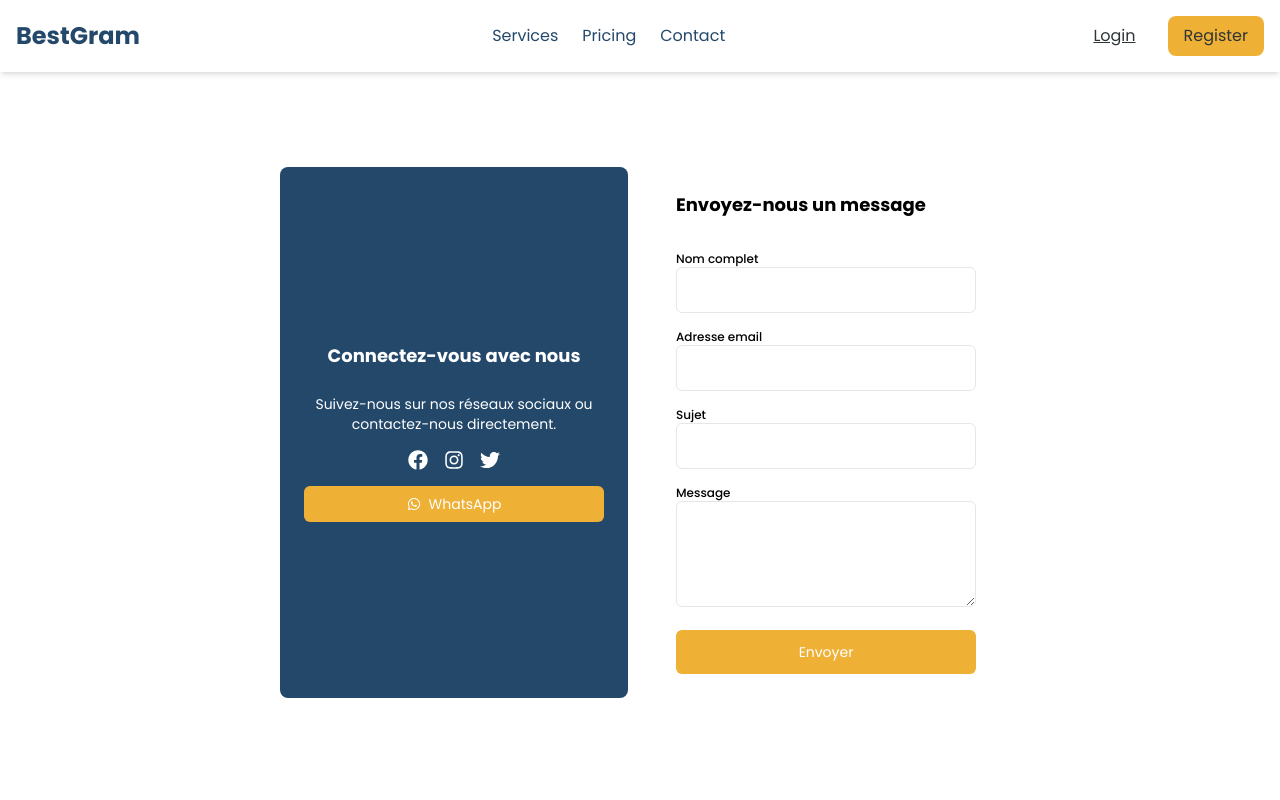
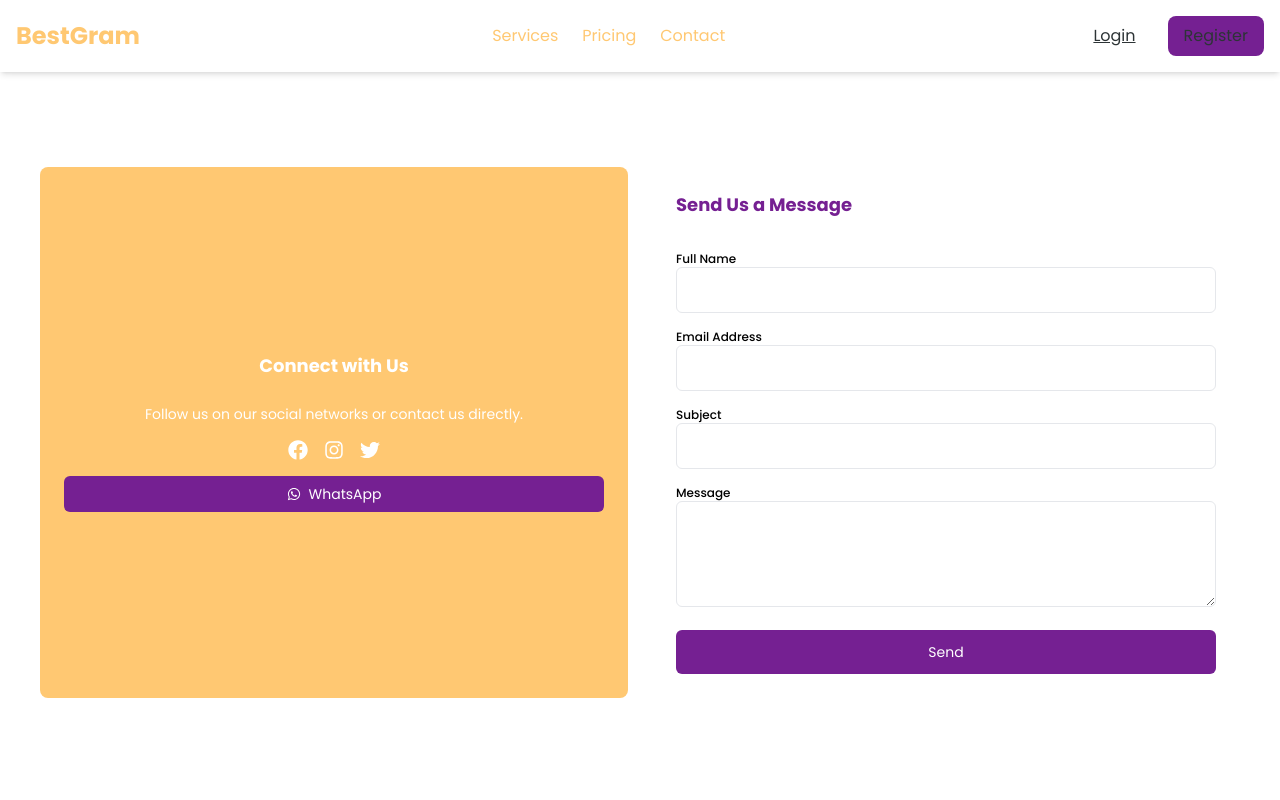
Before and after one commit to aznidi/bestgram-frontend, a React (Vite) app: page /contact in a window 1280 px wide. Shown: the top 800 px of the page. Built offline with nearby package versions, Linux system fonts and the light colour scheme; a small style sheet from the web is missing.

Commit message:
modifer la page de contact , et modifer les couleurs de bases

```diff
--- a/src/pages/Contact/index.jsx
+++ b/src/pages/Contact/index.jsx
@@ -2,91 +2,103 @@ import { useState } from "react";
 import { FaFacebook, FaInstagram, FaTwitter, FaWhatsapp } from "react-icons/fa";
 import { motion } from "framer-motion";
 import { Formik, Field, Form, ErrorMessage } from "formik";
+import * as Yup from "yup";  // Import de Yup
 import { Toaster, toast } from "react-hot-toast";
 
 export default function ContactUs() {
   const initialValues = { name: "", email: "", subject: "", message: "" };
 
-  const validate = (values) => {
-    const errors = {};
-    if (!values.name) errors.name = "Ce champ est requis";
-    if (!values.email) {
-      errors.email = "Ce champ est requis";
-    } else if (!/\S+@\S+\.\S+/.test(values.email)) {
-      errors.email = "Adresse email invalide";
-    }
-    if (!values.subject) errors.subject = "Ce champ est requis";
-    if (!values.message) errors.message = "Ce champ est requis";
-    return errors;
-  };
+  // Validation avec Yup
+  const validationSchema = Yup.object({
+    name: Yup.string().required("This field is required"),
+    email: Yup.string().email("Invalid email address").required("This field is required"),
+    subject: Yup.string().required("This field is required"),
+    message: Yup.string().required("This field is required"),
+  });
 
   const handleSubmit = (values, { resetForm }) => {
-    if (Object.keys(values).every((key) => values[key])) {
-      toast.success("Message envoyé avec succès!");
-      resetForm();
-    } else {
-      toast.error("❌ Il y a des erreurs dans le formulaire!");
-    }
+    toast.success("Message sent successfully!");
+    resetForm();
   };
 
   return (
     <div className="flex justify-center items-center min-h-screen p-4 pt-[80px]">
       <motion.div
-        className="bg-transparent shadow- rounded-lg grid md:grid-cols-2 w-full max-w-3xl p-6 gap-6"
+        className="bg-transparent shadow- rounded-lg grid md:grid-cols-2 w-full max-w-7xl p-6 gap-6"
         initial={{ opacity: 0, scale: 0.9 }}
         animate={{ opacity: 1, scale: 1 }}
         transition={{ duration: 0.5 }}
       >
         <div className="bg-accent text-white p-6 rounded-lg flex flex-col justify-center text-center space-y-4">
-          <h2 className="text-lg font-bold mb-2">Connectez-vous avec nous</h2>
-          <p className="text-sm mb-4">Suivez-nous sur nos réseaux sociaux ou contactez-nous directement.</p>
+          <h2 className="text-lg font-bold mb-2">Connect with Us</h2>
+          <p className="text-sm mb-4">Follow us on our social networks or contact us directly.</p>
           <div className="flex justify-center gap-4 text-xl">
             <a href="#" className="hover:text-accent-light"><FaFacebook /></a>
             <a href="#" className="hover:text-accent-light"><FaInstagram /></a>
             <a href="#" className="hover:text-accent-light"><FaTwitter /></a>
           </div>
-          <button className="mt-4 flex items-center justify-center gap-2 bg-primary text-white px-4 py-2 rounded-md text-sm hover:bg-primary-dark">
+          <motion.button className="mt-4 flex items-center justify-center gap-2 bg-primary text-white px-4 py-2 rounded-md text-sm hover:bg-primary-dark"
+            whileHover={{ x: 3 }}
+            whileTap={{ scale: 0.95 }}
+          >
             <FaWhatsapp /> WhatsApp
-          </button>
+          </motion.button>
         </div>
 
         <div className="p-6 flex flex-col space-y-4">
-          <h2 className="text-lg font-bold mb-4">Envoyez-nous un message</h2>
+          <h2 className="text-lg font-bold mb-4 text-primary">Send Us a Message</h2>
           <Formik
             initialValues={initialValues}
-            validate={validate}
+            validationSchema={validationSchema} // Utilisation de la validation Yup
             onSubmit={handleSubmit}
           >
             {({ isSubmitting }) => (
               <Form className="space-y-4">
                 <div>
-                  <label className="block text-xs font-medium">Nom complet</label>
-                  <Field type="text" name="name" className="w-full p-3 border rounded-md text-sm" />
+                  <label className="block text-xs font-medium">Full Name</label>
+                  <Field
+                    type="text"
+                    name="name"
+                    className="w-full p-3 border rounded-md text-sm focus:ring-2 focus:ring-primary focus:outline-none"
+                  />
                   <ErrorMessage name="name" component="p" className="text-error text-xs" />
                 </div>
                 <div>
-                  <label className="block text-xs font-medium">Adresse email</label>
-                  <Field type="email" name="email" className="w-full p-3 border rounded-md text-sm" />
+                  <label className="block text-xs font-medium">Email Address</label>
+                  <Field
+                    type="email"
+                    name="email"
+                    className="w-full p-3 border rounded-md text-sm focus:ring-2 focus:ring-primary focus:outline-none"
+                  />
                   <ErrorMessage name="email" component="p" className="text-error text-xs" />
                 </div>
                 <div>
-                  <label className="block text-xs font-medium">Sujet</label>
-                  <Field type="text" name="subject" className="w-full p-3 border rounded-md text-sm" />
+                  <label className="block text-xs font-medium">Subject</label>
+                  <Field
+                    type="text"
+                    name="subject"
+                    className="w-full p-3 border rounded-md text-sm focus:ring-2 focus:ring-primary focus:outline-none"
+                  />
                   <ErrorMessage name="subject" component="p" className="text-error text-xs" />
                 </div>
                 <div>
                   <label className="block text-xs font-medium">Message</label>
-                  <Field as="textarea" name="message" className="w-full p-3 border rounded-md text-sm" rows="4" />
+                  <Field
+                    as="textarea"
+                    name="message"
+                    className="w-full p-3 border rounded-md text-sm focus:ring-2 focus:ring-primary focus:outline-none"
+                    rows="4"
+                  />
                   <ErrorMessage name="message" component="p" className="text-error text-xs" />
                 </div>
                 <motion.button
                   type="submit"
                   className="w-full bg-primary text-white p-3 rounded-md text-sm"
-                  whileHover={{ scale: 1.05 }}
+                  whileHover={{ x: 3 }}
                   whileTap={{ scale: 0.95 }}
                   disabled={isSubmitting}
                 >
-                  {isSubmitting ? "Envoi..." : "Envoyer"}
+                  {isSubmitting ? "Sending..." : "Send"}
                 </motion.button>
               </Form>
             )}
--- a/tailwind.config.js
+++ b/tailwind.config.js
@@ -7,10 +7,10 @@ module.exports = {
     extend: {
       darkMode: 'class',
       colors: {
-        primary: "#EFB036", // Orange
-        secondary: "#3B6790", // Navy
-        accent: "#23486A", // Darker Navy
-        muted: "#4C7B8B", // Soft Blue
+        primary: "#752092", // Orange
+        secondary: "#C957BC", // Navy
+        accent: "#FFC872", // Darker Navy
+        muted: "#FFE3B3", // Soft Blue
         dark: "#2D3436", // Dark Gray
         light: "#F5F5F5", // Light Gray
         success: "#55EFC4",
```
